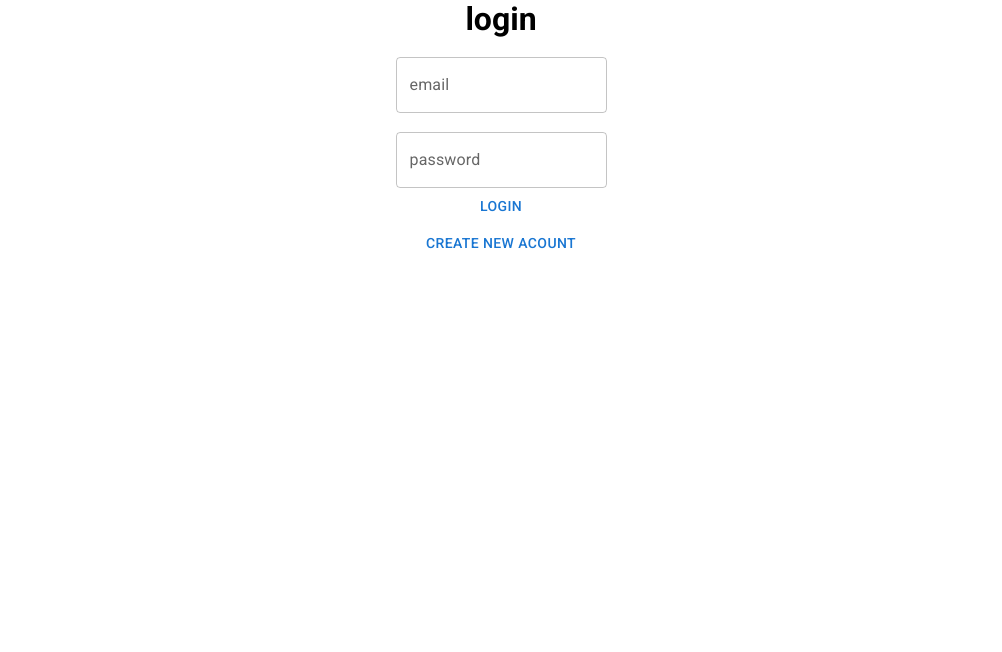
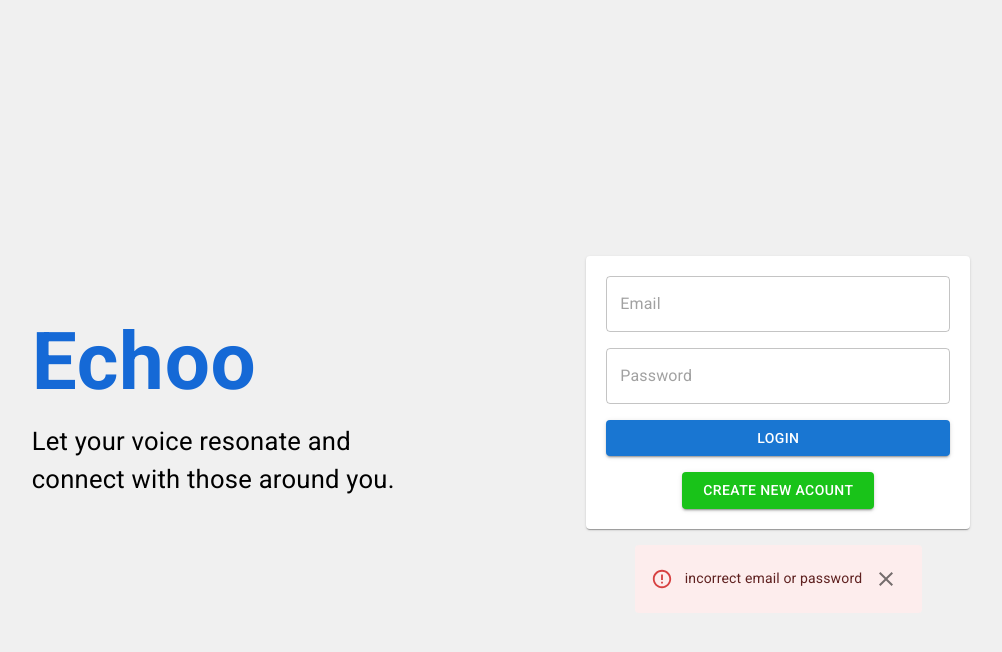
Before and after one commit to C12-omarallabadi/MERAKI_Academy_Project_4, a React (Create React App) app in the folder frontend/: page / in a window 1280 px wide. Both pictures are taken after a click on the button "LOGIN". Shown: the top 652 px of the page, without its empty margins (139-1141 px from the left). Built offline with nearby package versions, Linux system fonts and the light colour scheme; no server answers.

Commit message:
56-login page design

```diff
--- a/frontend/src/App.css
+++ b/frontend/src/App.css
@@ -1,5 +1,7 @@
 .App {
  text-align: center;
+ background-color: rgb(51, 51, 214);
+
 }
 
 *{margin: 0;
--- a/frontend/src/components/shared components/Login.js
+++ b/frontend/src/components/shared components/Login.js
@@ -3,8 +3,18 @@ import { useNavigate } from "react-router-dom";
 import TextField from "@mui/material/TextField";
 import axios from "axios";
 import { UserContext } from "../../App";
+import Alert from '@mui/material/Alert';
 
 import Button from '@mui/material/Button';
+import Box from '@mui/material/Box';
+import ClearIcon from '@mui/icons-material/Clear';
+import IconButton from '@mui/material/IconButton';
+import Paper from '@mui/material/Paper';
+import { Typography } from "@mui/material";
+
+
+
+
 
 
 
@@ -12,6 +22,8 @@ const Login = () => {
 
   const user = useContext(UserContext);
   const Navigate = useNavigate();
+  const [isError, setIsError] = useState(false);
+
   const [email, setEmail] = useState("");
   const [password, setPassword] = useState("");
   /////////////////////////////////////////////
@@ -53,43 +65,65 @@ const Login = () => {
         }
       })
       .catch((err) => {
-        console.log("failed");
+        setPassword("");
+setIsError(true)
       }); //
   };
   return (
-    <>
-    <h1>login</h1><br></br>
-      <TextField
+    <Box sx={{background:"rgb(240, 240, 240)",height:`100vh`,display:"flex",flexDirection:"column",justifyContent:"center",gap: `${10}vh`}}>
+    <Box sx={{ display:"flex",alignItems:"center",justifyContent:"space-evenly"}}>
+      <Box sx={{width:`${30}vw`,textAlign:"start"}}>
+    <Typography sx={{fontSize:`${10}vh`, fontWeight:"bold",color:"rgb(21, 105, 214)"}}>Echoo</Typography>
+    <Typography sx={{fontSize:`${2}vw`}}>Let your voice resonate and connect with those around you.</Typography>
+    </Box>
+
+
+      <Box sx={{display:"flex",flexDirection:"column",alignItems:"center",gap:`${2}vh`}}>
+      <Paper sx={{display:"inline-flex",padding:"20px",flexDirection:"column",gap: `${2}vh`,width:`${30}vw`,alignItems:"center"}}>
+      <TextField placeholder="Email" fullWidth
         onChange={(e) => {
           setEmail(e.target.value);
         }}
         type="Email"
-        label="email"
+
         variant="outlined"
       />
-      <br />
-      <br />
-      <TextField
+
+      <TextField placeholder="Password" fullWidth
+      value={password}
         onChange={(e) => {
           setPassword(e.target.value);
         }}
         type="Password"
-        label="password"
+
         variant="outlined"
       />
-      <br />
 
-      <Button onClick={goToLogin}>login</Button>
-      <br />
-      <Button
+
+      <Button sx={{width:"100%"}} variant="contained" onClick={goToLogin}>login</Button>
+
+      <Button variant="contained"sx={{width:`${15}vw`,background:" rgb(25, 195, 25)"}}
         onClick={() => {
           Navigate("/register");
         }}
       >
         Create New Acount
       </Button>
-      <br />
-    </>
+      </Paper>
+      <Box sx={{display:"flex",justifyContent:"center"}}>
+      {isError?<Alert sx={{display:"flex",alignItems:"center", position:"absolute"}} severity="error">incorrect email or password <IconButton aria-label="delete" onClick={()=>{setIsError(false)}}>
+  <ClearIcon />
+</IconButton></Alert>:null}
+
+      </Box>
+      </Box>
+
+
+
+
+   </Box>
+
+      </Box>
   );
 };
 
```
